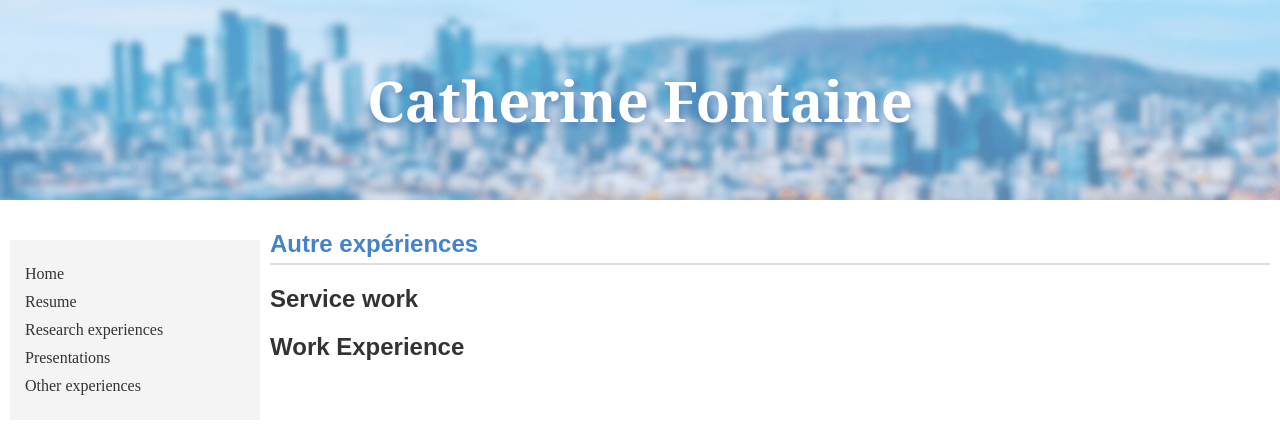
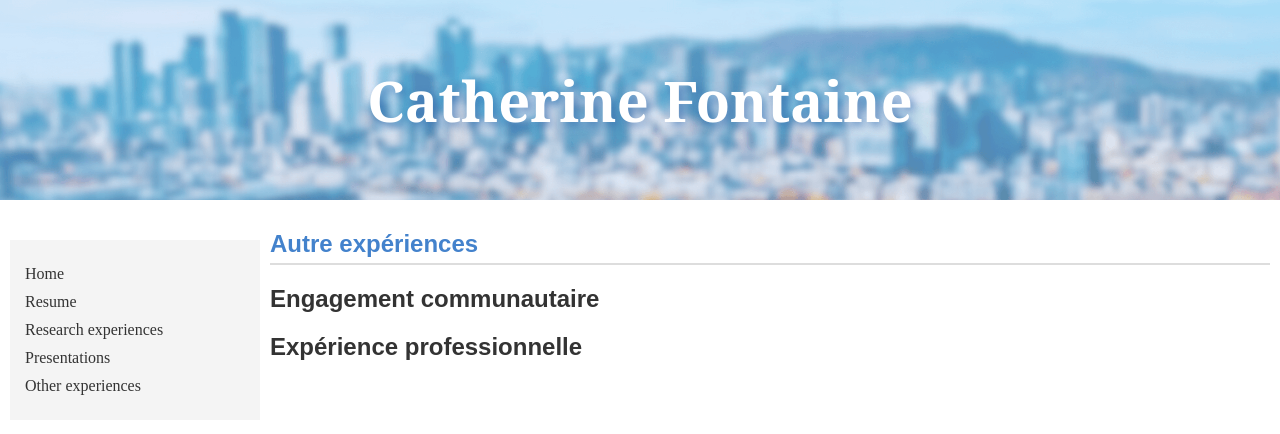
Before and after one commit to CatherineFontaine/CatherineFontaine.github.io, a Jekyll site: the page built from fr/otherexperiences.md, in a window 1280 px wide. Shown: the top 434 px of the page. Built offline with Jekyll 4.4.1, drawn with Linux system fonts in a browser that asks for light colours.

Commit message:
Update otherexperiences.md

```diff
--- a/fr/otherexperiences.md
+++ b/fr/otherexperiences.md
@@ -3,7 +3,7 @@ layout: default
 title: Autre expériences
 ---
 ## Autre expériences
-### Service work
+### Engagement communautaire
 
 
-### Work Experience
+### Expérience professionnelle
```
